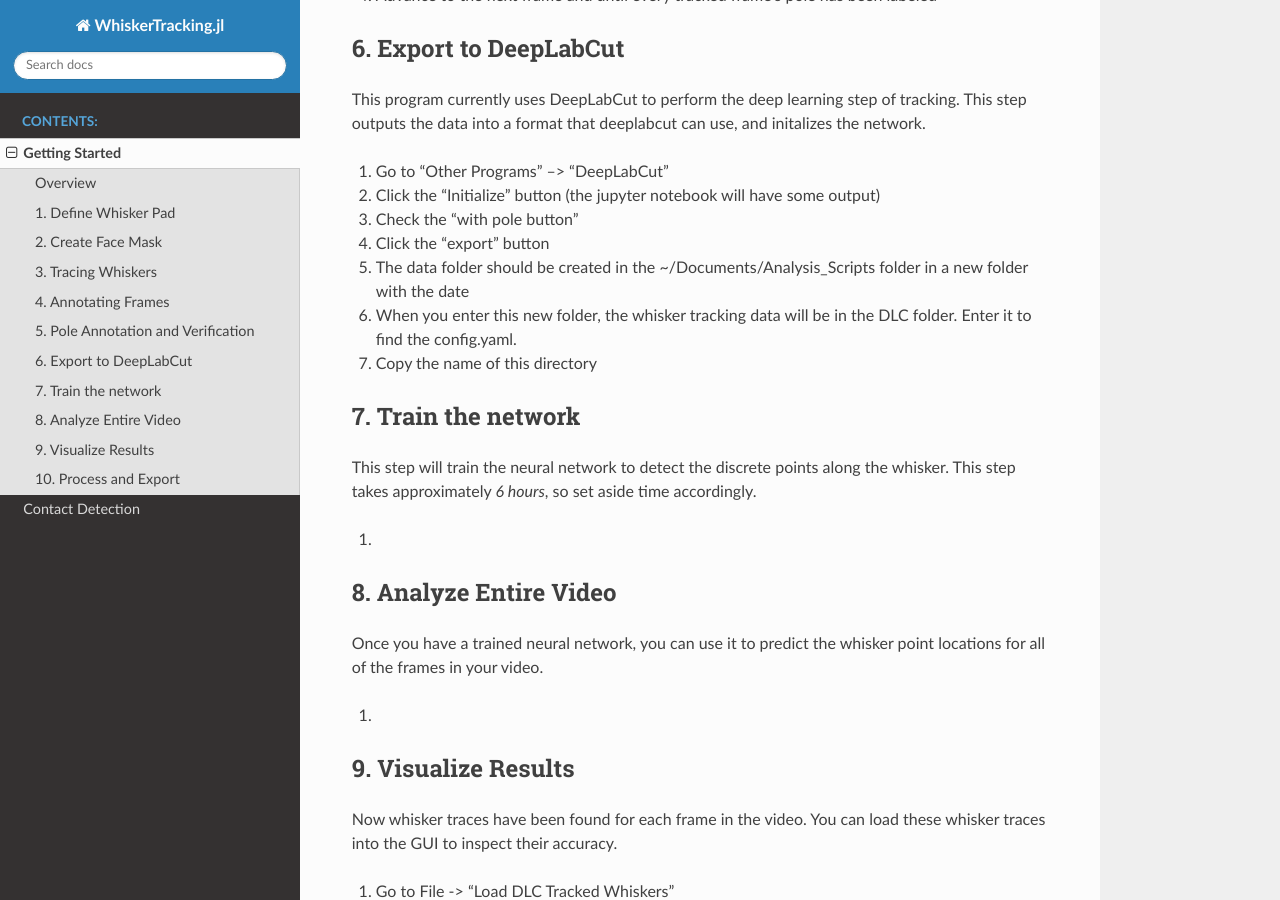
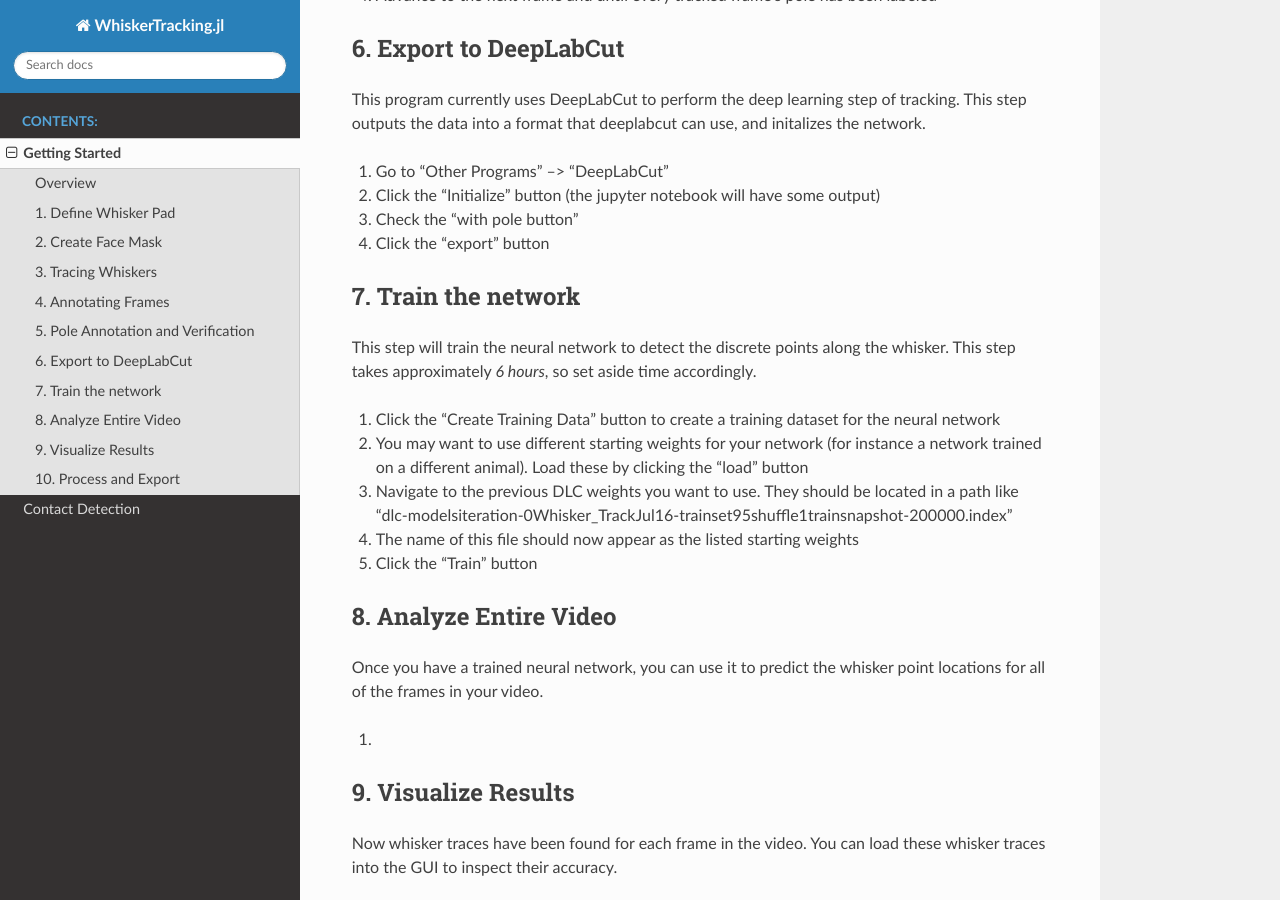
Before and after one commit to paulmthompson/WhiskerTracking.jl, a Sphinx documentation site: the page built from docs/Whisker_Tracking.rst, in a window 1280 px wide and 900 px high, scrolled down 2791 px. Built offline with Sphinx 7.4.7 and the Read the Docs theme 2.0.0, drawn with Linux system fonts in a browser that asks for light colours.

Commit message:
update documentation

```diff
--- a/docs/Whisker_Tracking.rst
+++ b/docs/Whisker_Tracking.rst
@@ -121,9 +121,6 @@
 #. Click the "Initialize" button (the jupyter notebook will have some output)
 #. Check the "with pole button"
 #. Click the "export" button
-#. The data folder should be created in the ~/Documents/Analysis_Scripts folder in a new folder with the date
-#. When you enter this new folder, the whisker tracking data will be in the DLC folder. Enter it to find the config.yaml.
-#. Copy the name of this directory
 
 *********************
 7. Train the network
@@ -132,7 +129,11 @@
 This step will train the neural network to detect the discrete points along the whisker. This step takes approximately
 *6 hours*, so set aside time accordingly.
 
-#.
+#. Click the "Create Training Data" button to create a training dataset for the neural network
+#. You may want to use different starting weights for your network (for instance a network trained on a different animal). Load these by clicking the "load" button
+#. Navigate to the previous DLC weights you want to use. They should be located in a path like "dlc-models\iteration-0\Whisker_TrackJul16-trainset95shuffle1\train\snapshot-200000.index"
+#. The name of this file should now appear as the listed starting weights
+#. Click the "Train" button
 
 ***********************
 8. Analyze Entire Video
```
